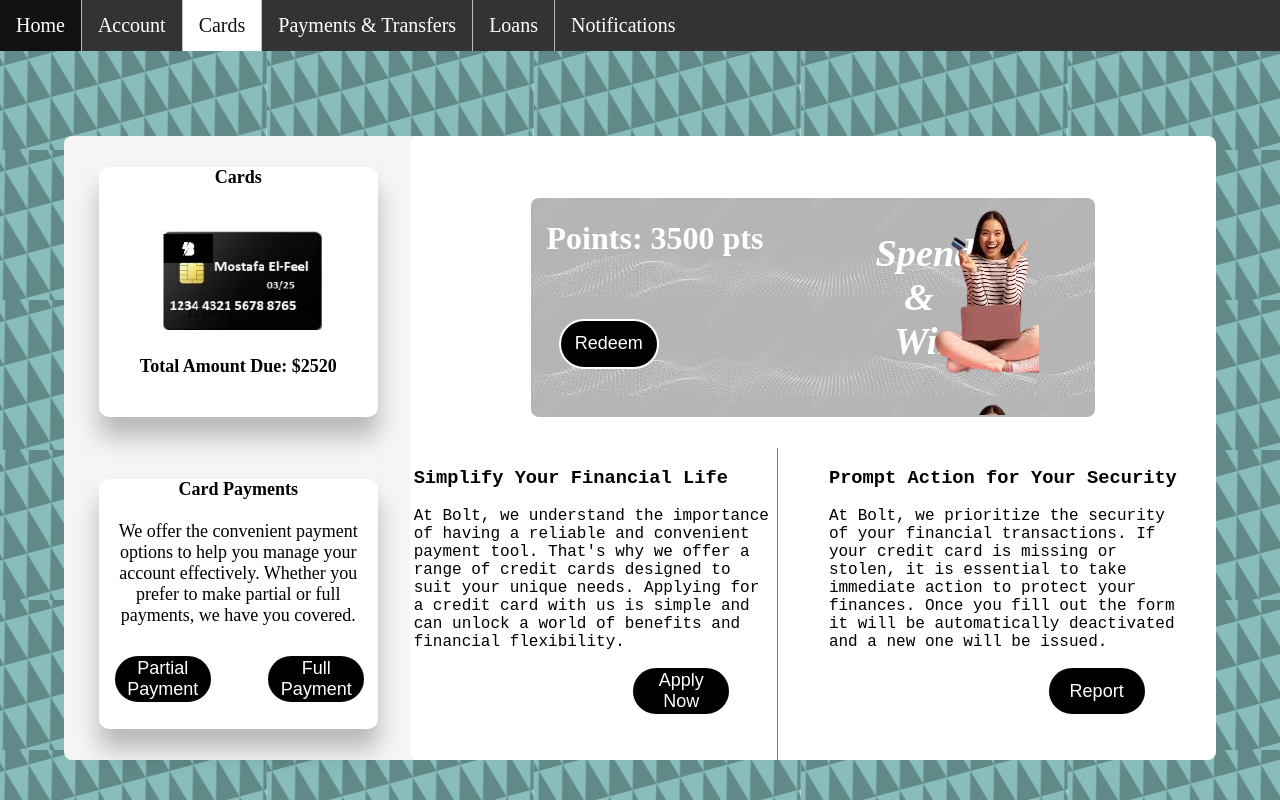
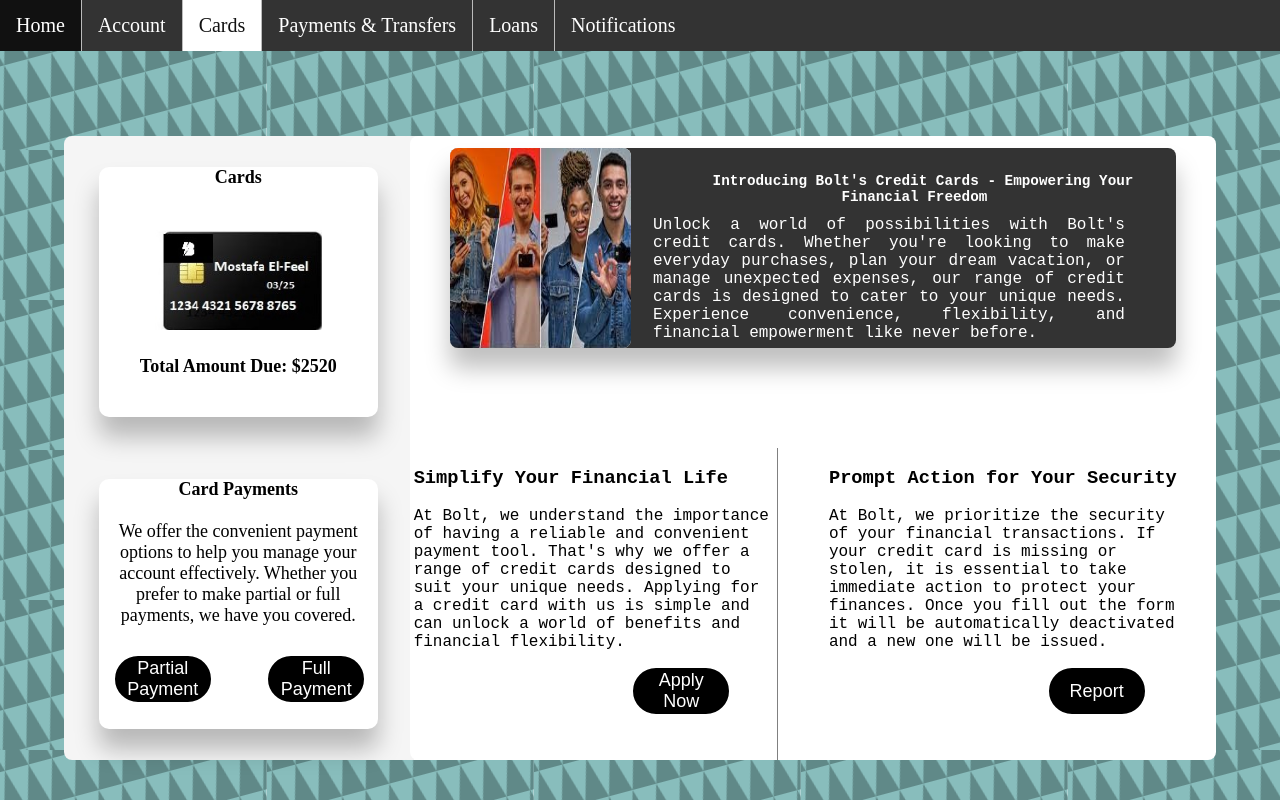
Before and after one commit to software-engineering-2023/YMKN, a plain HTML site: page M3/Client/Cards/cards.html in a window 1280 px wide. Drawn offline with Linux system fonts and the light colour scheme; files whose address does not match are found by name.

Commit message:
updated layout

```diff
--- a/M3/Client/Cards/cards.css
+++ b/M3/Client/Cards/cards.css
@@ -65,6 +65,56 @@
       filter: blur(10px);
 
     }
+    .announcement{
+        background-color: #333;
+         position: absolute;
+         width: 90%;
+         height: 32%;
+         top: 2%;
+         left: 5%;
+         border-radius: 8px;
+     color: black;
+     text-align: center;
+     font-family: 'Courier New', Courier, monospace;
+   font-size: 85%;
+   box-shadow:  0px 20px 25px rgba(0, 0, 0, 0.25);
+     }
+
+     .announcement .report{
+       position: absolute;
+       left: 0%;
+       border-radius: 8px;
+     width: 25%;
+       height: 100%;
+       top: 0;
+
+     }
+     .announcement p{
+       color: whitesmoke;
+
+       position:absolute;
+       left: 35%;
+     }
+     .anntitle{
+   position: absolute;
+   top: 5%;
+   left: 28%;
+   color: white;
+   font-size: 90%;
+
+     }
+   .article{
+       position: absolute;
+       top: 34%;
+       left: 28%;
+       color: white;
+       width: 65%;
+       text-align: justify;
+       font-size: medium;
+
+   }
+
+
   .title{
 
       background-color: white;
--- a/M3/Client/Cards/cards.html
+++ b/M3/Client/Cards/cards.html
@@ -37,15 +37,15 @@
             &nbsp;&nbsp;&nbsp;&nbsp;&nbsp;&nbsp;   <input type="text" placeholder="Pin"><br>
             &nbsp;&nbsp;&nbsp;&nbsp;&nbsp;&nbsp;   <input type="text" placeholder="Email" required><br>
             &nbsp;&nbsp;&nbsp;&nbsp;&nbsp;&nbsp;   <input type="text" placeholder="ID Number"><br>
-            <input class="list" list="reason" id="acc" style="position: absolute; left: 33%;">
 
-            <datalist  id="reason">
 
-              <option value="Theft">
-              <option value="Damaged">
-              <option value="Missing">
+            <select  id="reason" style="position: absolute; left: 37%; width: 35%;">
+                <option value="Choose a reason" selected>Choose a reason</option>
+              <option value="Theft">Theft</option>
+              <option value="Damaged">Damaged</option>
+              <option value="Missing">Missing</option>
 
-            </datalist>
+              </select>
 
            <label for="" class="confirmation" id="confirmation"> </label>
             <button class="submit" onclick="submit('reportapp')">Submit</button>
@@ -96,14 +96,18 @@
     </div>
 
     <div class="rightside">
-<div class="cashback">
-<h1 >&nbsp; Points: <label for="" id="points">3500 pts</label></h1>
-<div class="spendandwin"><h1> &nbsp;&nbsp;&nbsp;&nbsp;&nbsp;&nbsp;&nbsp;&nbsp;&nbsp;&nbsp;&nbsp;&nbsp;&nbsp;&nbsp;&nbsp;&nbsp; &nbsp;&nbsp;&nbsp;&nbsp;&nbsp;&nbsp;&nbsp;&nbsp;&nbsp;&nbsp;&nbsp;&nbsp;&nbsp;&nbsp;&nbsp;&nbsp;Spend <br>&nbsp;&nbsp;&nbsp;&nbsp;&nbsp;&nbsp;&nbsp;&nbsp;&nbsp;&nbsp;&nbsp;&nbsp;&nbsp;&nbsp;&nbsp;&nbsp; &nbsp;&nbsp;&nbsp;&nbsp;&nbsp;&nbsp;&nbsp;&nbsp;&nbsp;&nbsp;&nbsp;&nbsp;&nbsp;&nbsp;&nbsp;&nbsp;&nbsp;&nbsp; & <br>&nbsp; &nbsp;&nbsp;&nbsp;&nbsp;&nbsp;&nbsp;&nbsp;&nbsp;&nbsp;&nbsp;&nbsp;&nbsp;&nbsp;&nbsp;&nbsp;&nbsp;&nbsp;&nbsp;&nbsp;&nbsp;&nbsp;&nbsp;&nbsp;&nbsp;&nbsp;&nbsp;&nbsp;&nbsp;&nbsp;&nbsp;&nbsp;&nbsp;  Win</h1>
-</div>
-<button class="redeem" onclick="redeem()"> Redeem</button>
-    <div class="cashbackpic"></div>
+        <div class="announcement">
+            <img class="report" src="Assets/images.jfif" alt="" width="10%" height="100%">
 
-</div>
+            <div class="anntitle"><h3> &nbsp; Introducing Bolt's Credit Cards - Empowering Your Financial Freedom
+
+            </h3></div>
+
+            <div class="article">Unlock a world of possibilities with Bolt's credit cards. Whether you're looking to make everyday purchases, plan your dream vacation, or manage unexpected expenses, our range of credit cards is designed to cater to your unique needs. Experience convenience, flexibility, and financial empowerment like never before.</div>
+
+
+
+        </div>
 <br>
 <div class="newapplication">
     <h3>Simplify Your Financial Life</h3>
```
Also changed, not shown: M3/Client/Loans/loans.css (+10 -7 lines), M3/Client/Loans/loans.html (+2 -2 lines), M3/Client/P&T/P&T.html (+11 -11 lines), M3/Landing/landing.html (+1 -0 lines), M3/Client/Cards/Assets/card ad.jfif (added), M3/Client/Cards/Assets/credit-credit-card.webp (added), M3/Client/Cards/Assets/images.jfif (added).
